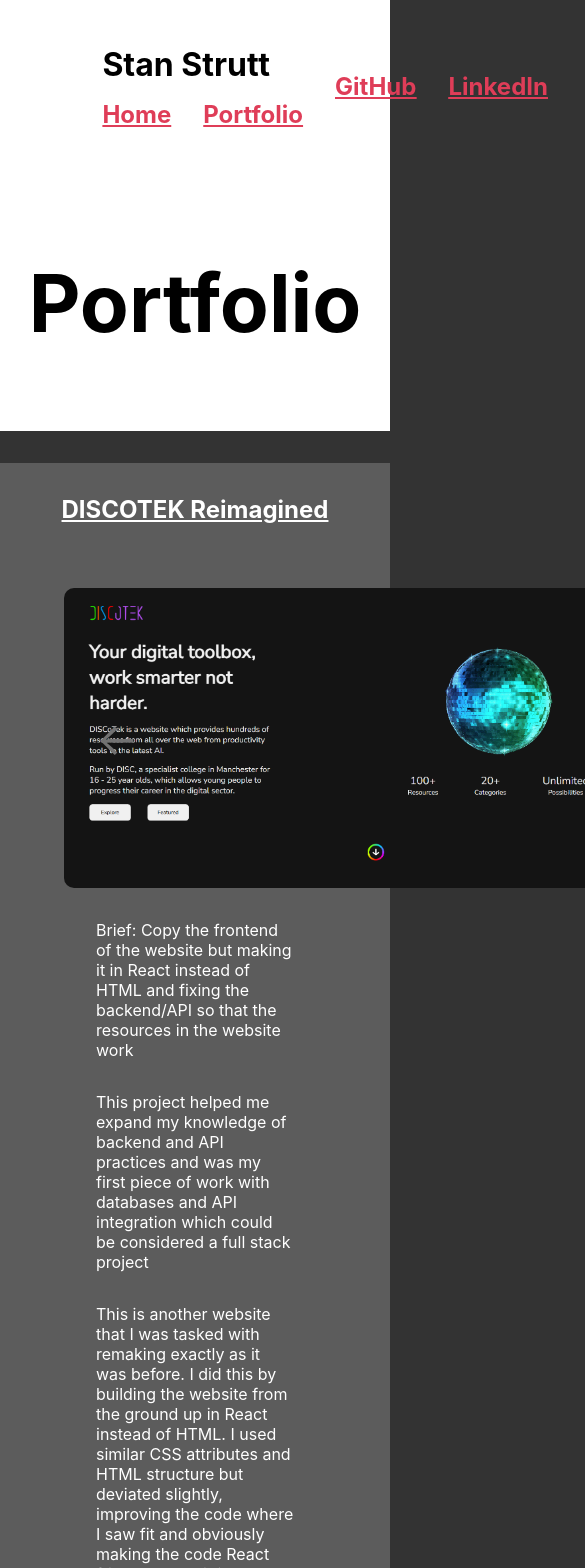
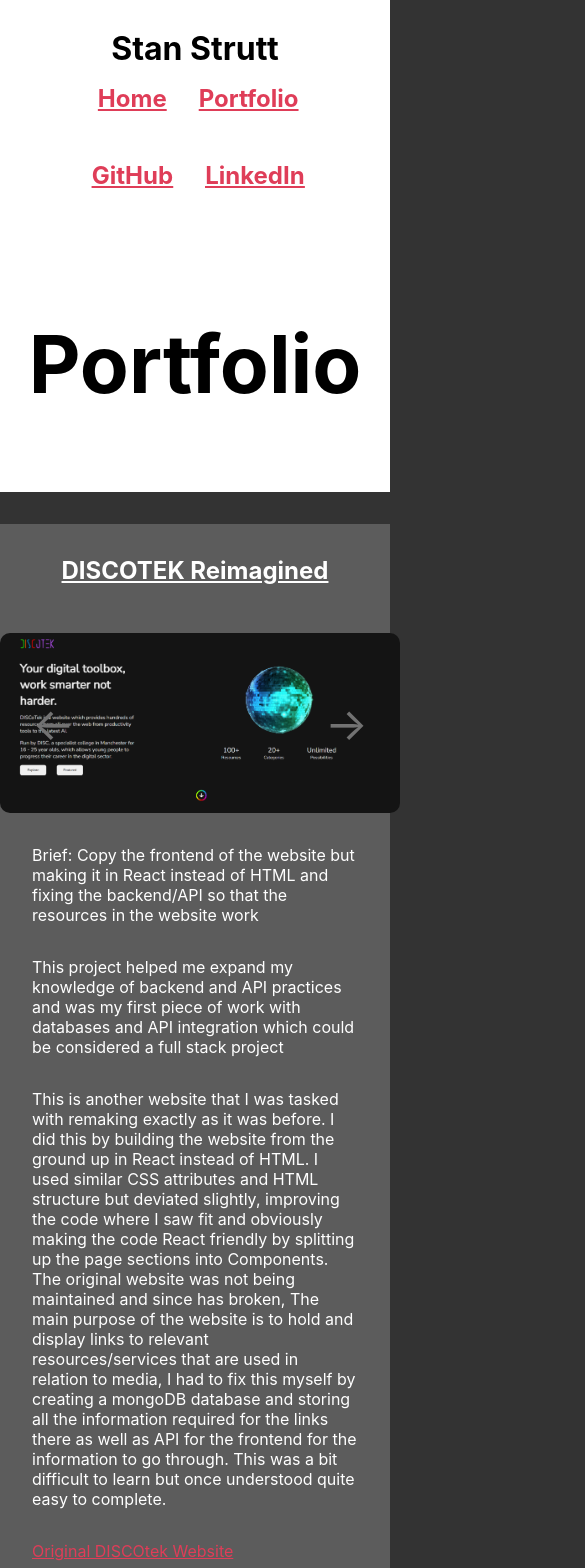
Before and after one commit to StanStrutt/Portfolio-Website, a React (Create React App) app: page /portfolio in a window 390 px wide. Shown: the top 1568 px of the page, 585 px wide, since content can reach past the window. Built offline with nearby package versions, Linux system fonts and the light colour scheme.

Commit message:
Small mobile compatibility

```diff
--- a/src/App.css
+++ b/src/App.css
@@ -170,3 +170,15 @@
     width: 100%;
   }
 }
+
+@media screen and (max-width: 425px) {
+  .flex-port {
+    margin: 0;
+  }
+}
+
+@media screen and (max-width: 320px) {
+  .page-title h1 {
+    font-size: 3rem;
+  }
+}
--- a/src/components/ImageSlider.css
+++ b/src/components/ImageSlider.css
@@ -64,9 +64,23 @@
     }
 }
 
-@media screen and (max-width: 769px) {
+@media screen and (max-width: 768px) {
     .slide-container {
         height: 300px;
         width: 600px;
     }
 }
+
+@media screen and (max-width: 425px) {
+    .slide-container {
+        height: 180px;
+        width: 400px;
+    }
+}
+
+@media screen and (max-width: 320px) {
+    .slide-container {
+        height: 150px;
+        width: 300px;
+    }
+}
--- a/src/components/Navbar.css
+++ b/src/components/Navbar.css
@@ -18,8 +18,12 @@
     margin-top: -1rem;
 }
 
+.navbar-links {
+    margin: 1rem 0 0 2.4rem;
+}
+
 .name {
-    margin: 1rem 0 0 2.4rem;
+   margin: 0 auto;
 }
 
 .portfolio {
@@ -63,3 +67,12 @@
 header {
     background-color: #fff;
 }
+
+@media screen and (max-width: 425px) {
+    .navbar {
+        flex-direction: column;
+    }
+    .navbar-headers {
+        margin-bottom: 2rem;
+    }
+}
```
